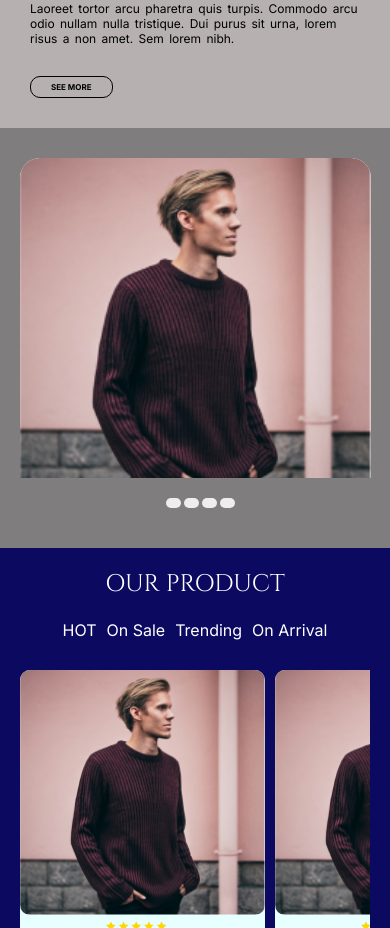
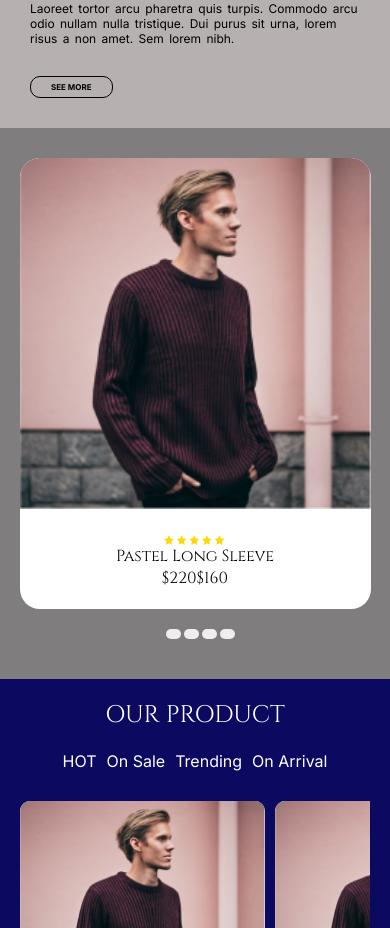
Before and after one commit to debbie459/Fashion, an Angular app: page / in a window 390 px wide. Shown: the part 2620-3548 px from the top of the page. Built offline with nearby package versions, Linux system fonts and the light colour scheme; a web font is replaced by a local one.

Commit message:
responsiveness for carousel

```diff
--- a/src/app/home/hero/hero.component.css
+++ b/src/app/home/hero/hero.component.css
@@ -244,13 +244,14 @@
     flex-direction: column;
     overflow: hidden;
     position: relative;
+    min-height: 450px;
 }
 
 .carousel-images {
     display: flex;
     position: relative;
     width: 90%;
-    max-height: 350px;
+    height: 100%;
     overflow: hidden;
 }
 
@@ -260,17 +261,24 @@
     background-color: white;
     border-radius: 20px;
     width: 100%;
-    height: 100%;
+    height: 90%;
     transition: transform 0.5s ease-in-out;
     margin-top: 30px;
 }
 
-.carousel-items img {
+.main-picture{
+
     border-top-left-radius: 20px;
     border-top-right-radius: 20px;
     width: 100%;
+}
+
+.main-picture img {
+
+    border-top-left-radius: 20px;
+    border-top-right-radius: 20px;
     background-size: cover;
-    height: auto;
+    width: 100%;
 }
 
 .item-details {
@@ -279,6 +287,7 @@
     flex-direction: column;
     align-items: center;
     padding: 20px;
+    height: 50%;
 }
 
 .carousel-controls {
--- a/src/app/home/hero/hero.component.html
+++ b/src/app/home/hero/hero.component.html
@@ -102,7 +102,9 @@
 
             <div class="carousel-images">
                 <div class="carousel-items">
-                    <img src="assets/guy1.png" alt="Guy 1" class="main-picture">
+                    <div class="main-picture">
+                        <img src="assets/guy1.png" alt="Guy 1" >
+                    </div>
                     <div class="item-details">
                         <img src="assets/stars.png" alt="Stars">
                         <p>Pastel Long Sleeve</p>
```
